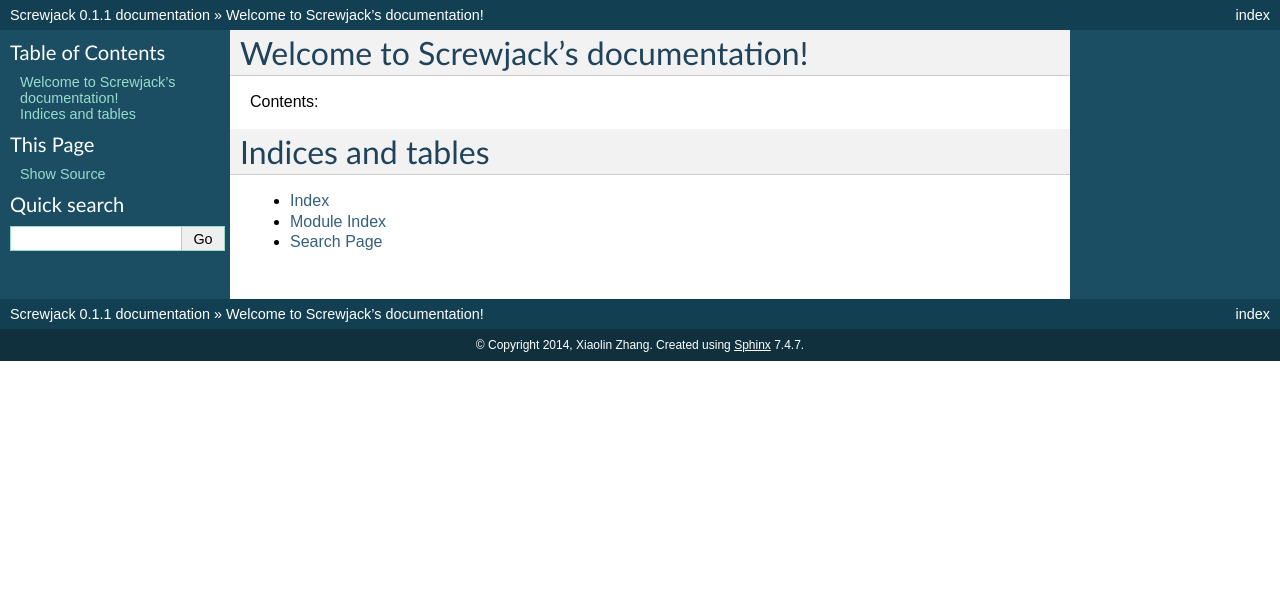
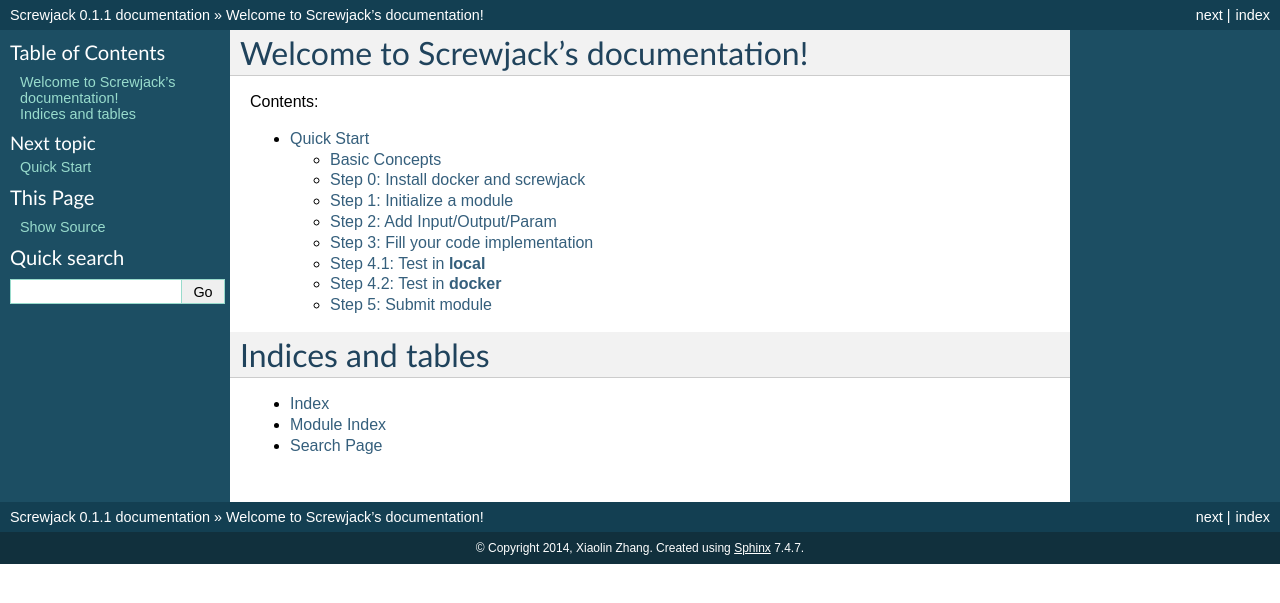
Before and after one commit to DataCanvasIO/screwjack, a Sphinx documentation site: the page built from docs/index.rst, in a window 1280 px wide. Shown: the top 603 px of the page. Built offline with Sphinx 7.4.7, drawn with Linux system fonts in a browser that asks for light colours; some of the changed lines change nothing that is shown.

Commit message:
Add quickstart.rst

```diff
--- a/docs/index.rst
+++ b/docs/index.rst
@@ -11,6 +11,8 @@
 .. toctree::
    :maxdepth: 2
 
+   quickstart
+
 Indices and tables
 ==================
 
--- /dev/null
+++ b/docs/quickstart.rst
@@ -0,0 +1,264 @@
+===========
+Quick Start
+===========
+
+You can get screwjack directly from PyPI:
+
+.. code:: bash
+
+    pip install screwjack
+
+Basic Concepts
+==============
+
+Screwjack is a utility for helping module designers compose modules.
+Modules are defined by a file named ``spec.json``. Here is the a example
+of ``spec.json``:
+
+.. code:: javascript
+
+      {
+          "Name": "SVM",
+          "Description": "A simple SVM",
+          "Version": "0.1",
+          "Cmd": "/usr/bin/python main.py",
+          "Param": {
+              "C": {
+                  "Default": "",
+                  "Type": "string"
+              }
+          },
+          "Input": {
+              "X": ["csv"],
+              "Y": ["csv"]
+          },
+          "Output": {
+              "MODEL": ["model.svm"]
+          }
+      }
+
+In short, screwjack is a utility work around ``spec.json``. Typically,
+there are 5 steps to write a module. The following tutorial will show
+details steps.
+
+#. Initialize a module
+#. Add Inputs/Outputs/Params
+#. Fill your code implementation
+#. Test module
+
+   #. Test in **local**
+   #. Test in **docker**
+
+#. Submit module
+
+Step 0: Install docker and screwjack
+====================================
+
+Install docker
+--------------
+
+A module developing environment need docker. Follow the link to install
+docker for your linux distribution :
+http://docs.docker.io/installation/.
+
+After that, don't forget add yourself into 'docker' group. For example,
+in Ubuntu, you can do it like this:
+
+.. code:: bash
+
+      sudo usermod -aG docker your_linux_username
+
+Install screwjack
+-----------------
+
+.. code:: bash
+
+      pip install -U screwjack
+
+Setup screwjack
+---------------
+
+Before you using screwjack, you should set your username. You can either
+set environment variable:
+
+.. code:: bash
+
+       export DATACANVAS_USERNAME=your_username
+
+Or, you can put your username into ``$HOME/.screwjack.cfg``:
+
+::
+
+      [user]
+      username = your_username
+
+Or, you can add ``--username`` option for screwjack like following:
+
+.. code:: bash
+
+      screwjack --username=your_username init
+      screwjack --username=your_username param_add
+      screwjack --username=your_username input_add
+      screwjack --username=your_username output_add
+
+Step 1: Initialize a module
+===========================
+
+::
+
+      screwjack init --name="SVM" --description="A simple SVM"
+
+Then, it will prompt to setup other options, like the following. In this
+case, we want use scikit-learn, which are packed in base image
+``zetdata/sci-python:2.7``.
+
+::
+
+      Module Version [0.1]:
+      Module Entry Command [/usr/bin/python main.py]:
+      Base Image [zetdata/ubuntu:trusty]: zetdata/sci-python:2.7
+      Sucessfully created 'svm'
+
+Or, you can use single command to do this:
+
+.. code:: bash
+
+      screwjack init --name=SVM --description="A simple SVM" --version="0.1" --cmd="/usr/bin/python main.py" --base-image="zetdata/sci-python:2.7"
+
+Now, we can get a directory with initial verison of basic module:
+
+::
+
+      svm
+      |-- Dockerfile
+      |-- main.py
+      |-- spec.json
+      `-- specparser.py
+
+      0 directories, 4 files
+
+We should change to the directory of the new module, the following steps
+will assume we are working at that directory.
+
+.. code:: bash
+
+      cd svm
+
+Step 2: Add Input/Output/Param
+==============================
+
+Image we want create a module with two \*Input\*s, one **Output**, and
+one parameter. Just like the following diagram shows:
+
+.. code:: ditaa
+
+              /-----------------\
+              | SVM             |
+      X(csv)  +-----------------+
+    --------->|                 |  MODEL(model.svm)
+              | Params:         |------------------->
+              +=================|
+      Y(csv)  | o C(float)      |
+    --------->|                 |
+              \-----------------/
+
+|image0|
+
+Now we can add a parameter using the following command:
+
+.. code:: bash
+
+      screwjack param_add C
+
+And, we add two Inputs:
+
+.. code:: bash
+
+      screwjack input_add X csv
+      screwjack input_add Y csv
+
+Finally, a Output:
+
+.. code:: bash
+
+      screwjack output_add model model.svm
+
+Step 3: Fill your code implementation
+=====================================
+
+Now, you can write your awesome implementation now:
+
+.. code:: bash
+
+      vim main.py
+
+If you want add additional files for this module, don't forget add files
+in ``Dockerfile``.
+
+.. code:: bash
+
+      vim Dockerfile
+
+For example, if you have additional file, you should append the
+following line into ``Dockerfile``:
+
+::
+
+      ADD your_additional_file /home/run/
+
+In the case if you want add additional folder, you should append a line
+like this:
+
+::
+
+      ADD your_additional_folder /home/run/your_additional_folder
+
+For more information about ``Dockerfile``, please reference
+`Dockerfile <http://docs.docker.io/reference/builder/>`__.
+
+Step 4.1: Test in **local**
+===========================
+
+After write fill code into this module, we might want test it. The
+``screwjack run`` subcommands are design for this.
+
+.. code:: bash
+
+      screwjack run local --help
+
+.. code:: bash
+
+      Usage: screwjack run local [OPTIONS]
+      Options:
+        --param-C TEXT  Param(string)
+        --X TEXT        Input
+        --Y TEXT        Input
+        --MODEL TEXT    Output
+        --help          Show this message and exit.
+
+Now, we can test our module in local environment, which is very close to
+your developing environment.
+
+.. code:: bash
+
+      screwjack run local --param-C=0.1 --X=a.csv --Y=b.csv --MODEL=tmp.model
+
+Step 4.2: Test in **docker**
+============================
+
+Then, we can try to execute module by docker:
+
+.. code:: bash
+
+      screwjack run docker --param-C=0.1 --X=a.csv --Y=b.csv --MODEL=tmp.model
+
+Step 5: Submit module
+=====================
+
+You should provide the URL of ``spec_server`` to submit:
+
+.. code:: bash
+
+      screwjack submit
+
+.. |image0| image:: ./module.png
```
